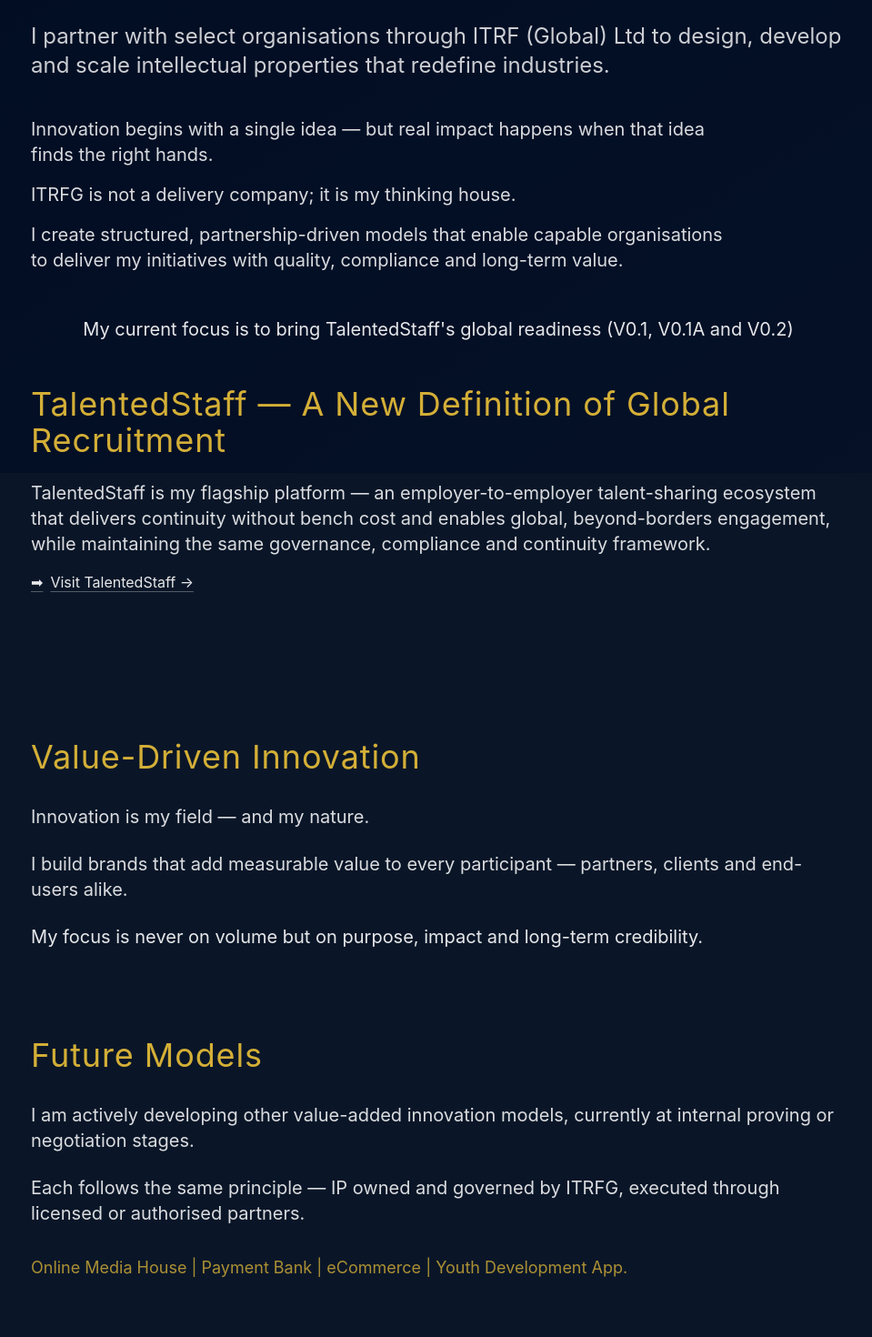
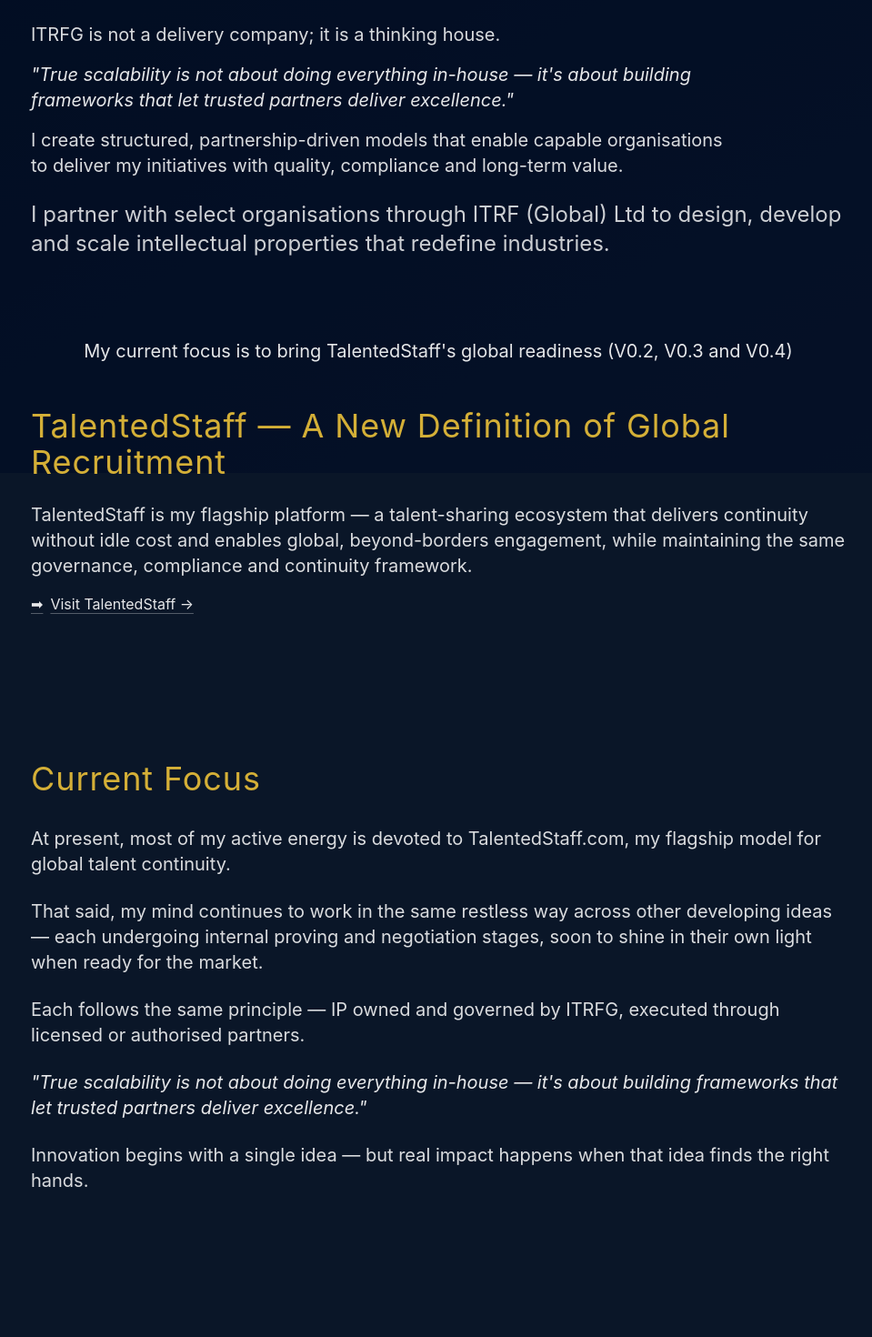
Before and after one commit to krishh26/ITRFG, an Angular app: page / in a window 1280 px wide. Shown: the part 280-1750 px from the top of the page at 91% size, without its empty margins (158-1117 px from the left). Built offline with nearby package versions, Linux system fonts and the light colour scheme.

Commit message:
Update about and home component HTML files with content revisions, including name updates and focus descriptions. Adjust section titles for clarity and enhance text for better engagement. Ensure consistent formatting in PostCSS configuration.

```diff
--- a/src/app/pages/about/about.component.html
+++ b/src/app/pages/about/about.component.html
@@ -16,13 +16,16 @@
       <!-- Intro Paragraph -->
       <div class="mb-12 space-y-4">
         <p class="text-lg md:text-xl text-white/85 leading-relaxed">
-          I'm [Your Full Name], the founder and director of ITRF (Global) Ltd.
+          I'm Arif Shaik, the founder and director of ITRF (Global) Ltd.
         </p>
         <p class="text-lg md:text-xl text-white/85 leading-relaxed">
           ITRFG exists to protect and develop my intellectual-property models in a legally governed and partnership-driven manner.
         </p>
         <p class="text-lg md:text-xl text-white/85 leading-relaxed">
           Rather than building large teams, I focus on creating solid ideas and working with the right organisations to bring them to life.
+        </p>
+        <p class="text-lg md:text-xl text-white/85 leading-relaxed">
+          Innovation begins with a single idea — but real impact happens when that idea finds the right hands.
         </p>
       </div>
 
@@ -96,20 +99,17 @@
         </div>
       </div>
 
-      <!-- Current Focus -->
+      <!-- The Future -->
       <div class="mb-12">
         <h2 class="text-2xl md:text-3xl mb-6 text-[#d4af37] tracking-wide">
-          Current Focus
+          The Future
         </h2>
         <div class="space-y-4">
           <p class="text-lg md:text-xl text-white/85 leading-relaxed">
-            At present, most of my active energy is devoted to TalentedStaff, my flagship model for global recruitment and talent continuity.
+            While most of my active energy is devoted to TalentedStaff.com, below are the other active global models undergoing internal proving and negotiation stages, soon to shine in their own light when ready:
           </p>
-          <p class="text-lg md:text-xl text-white/85 leading-relaxed">
-            That said, my mind continues to work in the same restless way across other developing ideas — each undergoing internal proving and negotiation stages, soon to shine in their own light when ready for the market.
-          </p>
-          <p class="text-lg md:text-xl text-white/85 leading-relaxed">
-            My focus is to bring these structured versions to multiple markets, each under its own regional compliance and governance model.
+          <p class="text-base md:text-lg text-[#d4af37]/80 leading-relaxed">
+            Online Media House | Payment Bank | eCommerce | Youth Wellbeing App
           </p>
         </div>
       </div>
--- a/src/app/pages/home/home.component.html
+++ b/src/app/pages/home/home.component.html
@@ -14,21 +14,21 @@
           Ideas Built into Global Impact
         </h1>
 
-        <p class="text-xl md:text-2xl text-white/80 leading-relaxed mb-10">
+        <div class="max-w-3xl space-y-4 text-lg md:text-xl text-white/85 leading-relaxed">
+          <p>ITRFG is not a delivery company; it is a thinking house.</p>
+          <p class="italic text-white/90">"True scalability is not about doing everything in-house — it's about building frameworks that let trusted partners deliver excellence."</p>
+          <p>I create structured, partnership-driven models that enable capable organisations to deliver my initiatives with quality, compliance and long-term value.</p>
+        </div>
+
+        <p class="text-xl md:text-2xl text-white/80 leading-relaxed mb-10 mt-6">
           I partner with select organisations through ITRF (Global) Ltd to design, develop and scale intellectual properties that redefine industries.
         </p>
-
-        <div class="max-w-3xl space-y-4 text-lg md:text-xl text-white/85 leading-relaxed">
-          <p>Innovation begins with a single idea — but real impact happens when that idea finds the right hands.</p>
-          <p>ITRFG is not a delivery company; it is my thinking house.</p>
-          <p>I create structured, partnership-driven models that enable capable organisations to deliver my initiatives with quality, compliance and long-term value.</p>
-        </div>
       </div>
 
       <!-- Current Focus -->
       <div class="max-w-4xl mx-auto mb-12">
         <p class="text-lg md:text-xl text-white/90 leading-relaxed">
-          My current focus is to bring TalentedStaff's global readiness (V0.1, V0.1A and V0.2)
+          My current focus is to bring TalentedStaff's global readiness (V0.2, V0.3 and V0.4)
         </p>
       </div>
 
@@ -39,7 +39,7 @@
         </h2>
 
         <p class="text-lg md:text-xl text-white/85 leading-relaxed mb-4">
-          TalentedStaff is my flagship platform — an employer-to-employer talent-sharing ecosystem that delivers continuity without bench cost and enables global, beyond-borders engagement, while maintaining the same governance, compliance and continuity framework.
+          TalentedStaff is my flagship platform — a talent-sharing ecosystem that delivers continuity without idle cost and enables global, beyond-borders engagement, while maintaining the same governance, compliance and continuity framework.
         </p>
 
         <a
@@ -53,51 +53,29 @@
       </div>
     </div>
 
-    <!-- Value-Driven Innovation Section -->
+    <!-- Current Focus Section -->
     <div class="max-w-4xl mx-auto py-12">
       <h2 class="text-3xl md:text-4xl mb-8 text-[#d4af37] tracking-wide">
-        Value-Driven Innovation
-      </h2>
-
-      <div class="space-y-6 mb-6">
-        <p class="text-lg md:text-xl text-white/85 leading-relaxed">
-          Innovation is my field — and my nature.
-        </p>
-        <p class="text-lg md:text-xl text-white/85 leading-relaxed">
-          I build brands that add measurable value to every participant — partners, clients and end-users alike.
-        </p>
-      </div>
-
-      <p class="text-lg md:text-xl text-white/90 leading-relaxed">
-        My focus is never on volume but on purpose, impact and long-term credibility.
-      </p>
-    </div>
-
-    <!-- Future Models Section -->
-    <div class="max-w-4xl mx-auto py-12">
-      <h2 class="text-3xl md:text-4xl mb-8 text-[#d4af37] tracking-wide">
-        Future Models
+        Current Focus
       </h2>
 
       <div class="space-y-6 mb-8">
         <p class="text-lg md:text-xl text-white/85 leading-relaxed">
-          I am actively developing other value-added innovation models, currently at internal proving or negotiation stages.
+          At present, most of my active energy is devoted to TalentedStaff.com, my flagship model for global talent continuity.
+        </p>
+        <p class="text-lg md:text-xl text-white/85 leading-relaxed">
+          That said, my mind continues to work in the same restless way across other developing ideas — each undergoing internal proving and negotiation stages, soon to shine in their own light when ready for the market.
         </p>
         <p class="text-lg md:text-xl text-white/85 leading-relaxed">
           Each follows the same principle — IP owned and governed by ITRFG, executed through licensed or authorised partners.
         </p>
+        <p class="text-lg md:text-xl text-white/90 italic leading-relaxed">
+          "True scalability is not about doing everything in-house — it's about building frameworks that let trusted partners deliver excellence."
+        </p>
+        <p class="text-lg md:text-xl text-white/85 leading-relaxed">
+          Innovation begins with a single idea — but real impact happens when that idea finds the right hands.
+        </p>
       </div>
-
-      <p class="text-base md:text-lg text-[#d4af37]/80 leading-relaxed">
-        Online Media House | Payment Bank | eCommerce | Youth Development App.
-      </p>
-    </div>
-
-    <!-- Statement of Principle -->
-    <div class="max-w-4xl mx-auto py-12">
-      <blockquote class="text-2xl md:text-3xl text-white/90 italic leading-relaxed">
-        "True scalability is not about doing everything in-house — it's about building frameworks that let trusted partners deliver excellence."
-      </blockquote>
     </div>
 
     <!-- Footer -->
```
Also changed, not shown: postcss.config.mjs (line endings or trailing spaces).
